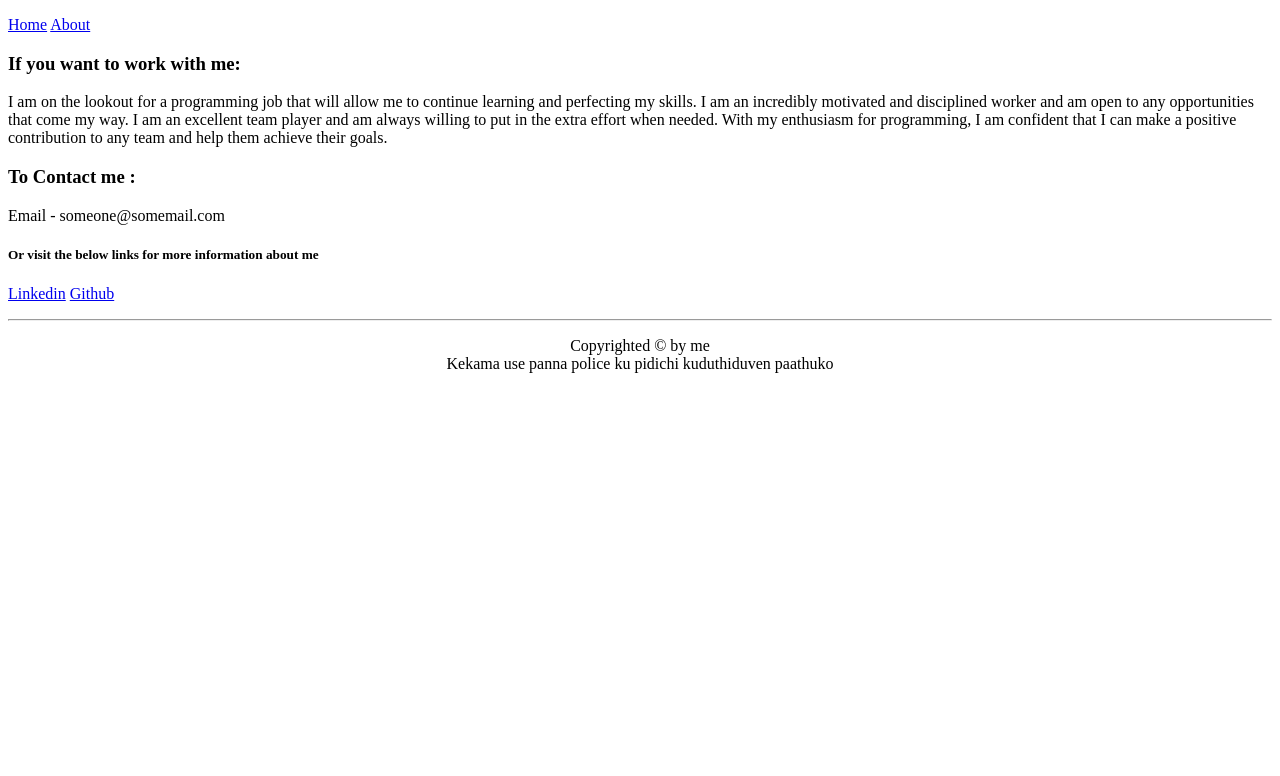
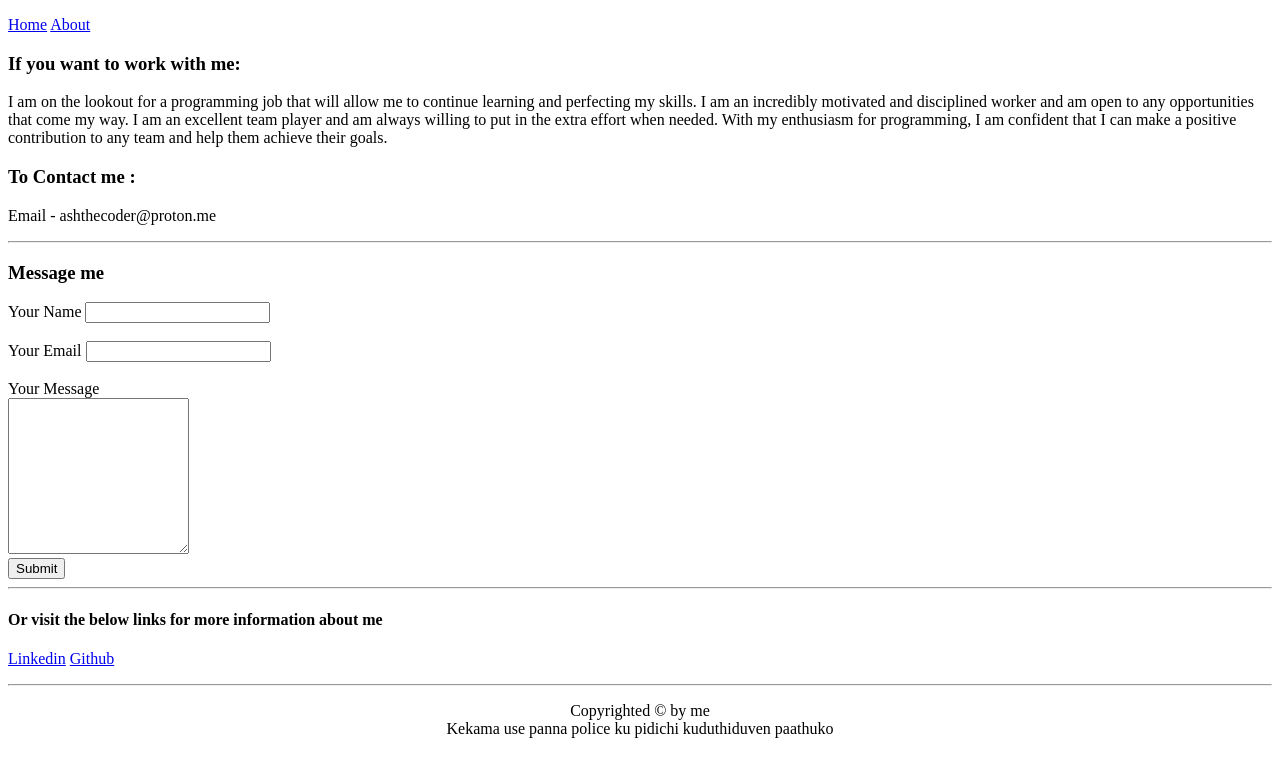
Before and after one commit to Ash-The-Coder/ash-the-coder.github.io, a plain HTML site: page contact.html in a window 1280 px wide. Drawn offline with Linux system fonts and the light colour scheme.

Commit message:
Update contact.html

```diff
--- a/contact.html
+++ b/contact.html
@@ -13,10 +13,28 @@
         </p>
         <h3> To Contact me :</h3>
         <p>
-            Email - someone@somemail.com
+            Email - ashthecoder@proton.me
         </p>
+        <hr>
+        <h3> Message me </h3>
+        <form class="" action="mailto:ashthecoder@proton.me" method = "post" enctype = "text/plain">
+            <label> Your Name </label>
+            <input type = "text" name = "your name" value = "">
+            <br>
+            <br>
+            <label>Your Email </label>
+                <input name = "your email" type = "email" value = "">
+                <br>
+                <br>
+            <label> Your Message</label>
+            <br>
+            <textarea name = "name" rows = "10" coloumn = "30"></textarea>
+            <br>
+            <input type = "submit">
+        </form>
+        <hr>
         <p>
-            <h5> Or visit the below links for more information about me</h5>
+            <h4> Or visit the below links for more information about me</h4>
             <a href="https://www.linkedin.com/in/ash-1111b5247/">Linkedin</a>
 
             <a href="https://github.com/Ash-The-Coder">Github</a>
```
